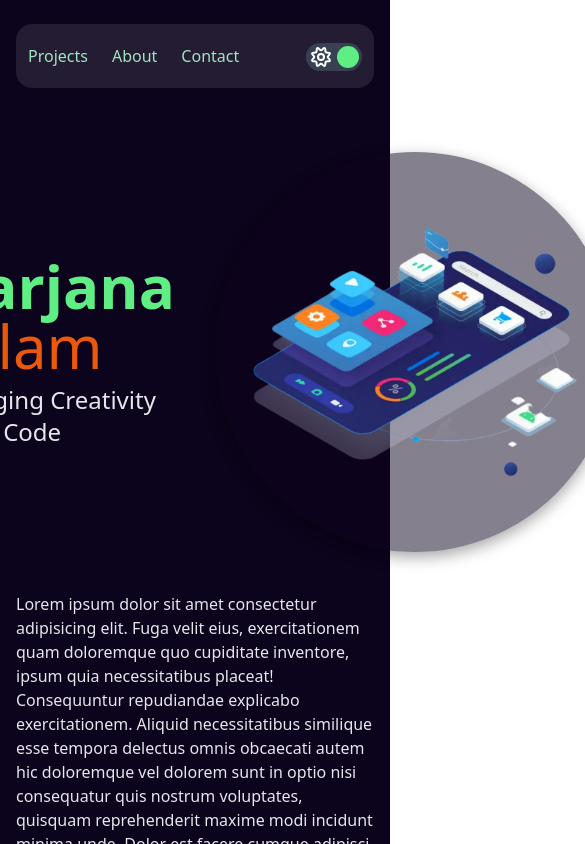
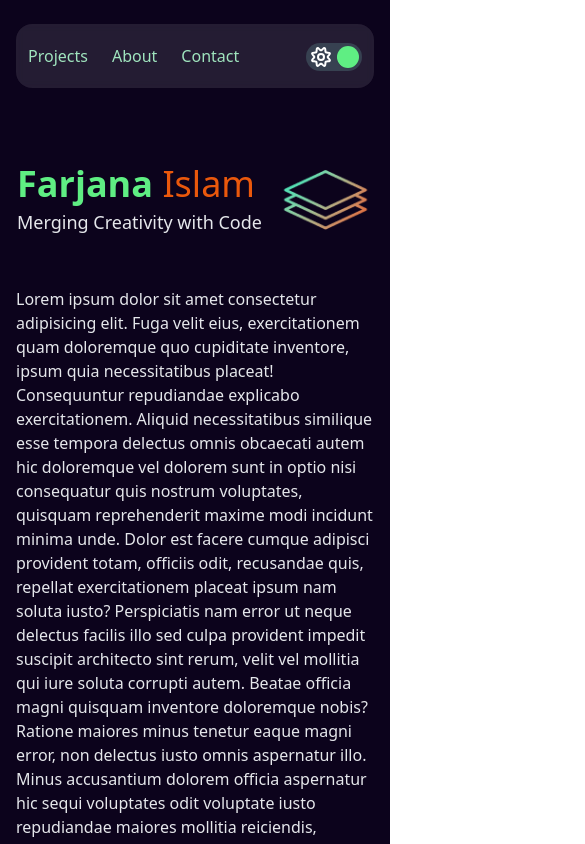
Before and after one commit to farjanaIslamNipa/farjana-islam-portfolio-24, a Vue app: page / in a window 390 px wide. Shown: the top 844 px of the page, 585 px wide, since content can reach past the window. Built offline with nearby package versions, Linux system fonts and the light colour scheme.

Commit message:
make header section responsive

```diff
--- a/src/components/home/HeroSection.vue
+++ b/src/components/home/HeroSection.vue
@@ -1,18 +1,20 @@
 <template>
   <div class="bg-white dark:bg-dark-blue">
     <div class="app-container">
-      <div class="grid grid-cols-2 gap-x-10 pt-10 items-center">
-        <div class="flex w-full justify-end">
-          <div>
-            <h1 class="text-6xl mb-2"><span class="font-bold text-mint-green">Farjana</span> <span class="text-app-orange">Islam</span></h1>
-            <p class="text-2xl">Merging Creativity with Code</p>
+      <div class="grid grid-cols-12 gap-x-0 sm:gap-x-5 lg:gap-x-10 pt-10 sm:pt-4 lg:pt-10 items-center">
+        <div class="col-span-full sm:col-span-6 flex w-full justify-center sm:justify-end">
+          <div class="flex items-center gap-x-4">
+            <div>
+              <h1 class="text-4xl sm:text-5xl lg:text-6xl mb-1 lg:mb-2"><span class="font-bold text-mint-green">Farjana</span> <span class="text-app-orange">Islam</span></h1>
+              <p class="text-lg sm:text-xl lg:text-2xl">Merging Creativity with Code</p>
+            </div>
+            <div class="block sm:hidden">
+              <img src="/images/layer.gif" alt="Web" class="h-[95px]" />
+            </div>
           </div>
         </div>
-        <div class="relative">
-          <!-- <div class="bg-white/10 rounded-3xl px-8 py-6 inline-block z-0">
-            <img src="/images/banner-1.png" alt="Banner" class="h-[350px] opacity-80">
-          </div> -->
-          <div class="bg-dark-blue/50 h-[400px] w-[400px] shadow-[rgba(0,0,0,0.35)_0px_5px_15px] flex justify-center items-center rounded-full p-8 -bottom-10 -left-44">
+        <div class="sm:col-span-6 relative">
+          <div class="hidden sm:flex bg-dark-blue/50 h-[100px] sm:h-[300px] lg:h-[400px] w-auto sm:w-[300px] lg:w-[400px] shadow-none sm:shadow-[rgba(0,0,0,0.35)_0px_5px_15px] justify-center items-center rounded-none sm:rounded-full p-8 -bottom-10 -left-44">
             <img src="/images/banner-2.png" alt="Banner" class="h-[250px]">
           </div>
         </div>
--- a/tailwind.config.js
+++ b/tailwind.config.js
@@ -21,8 +21,8 @@ export default {
         'mint-green': "#5FEE83",
         'apple-green': "#A0E5BF",
         'app-white': "#e5e7eb",
-        'app-black': "#0c031c ",
-        'app-orange': "#ea580c ",
+        'app-black': "#0c031c",
+        'app-orange': "#ea580c",
       },
       fontSize: {
         'app' : '15px'
```
Also changed, not shown: public/images/layer.gif (added), public/images/web.gif (added).
